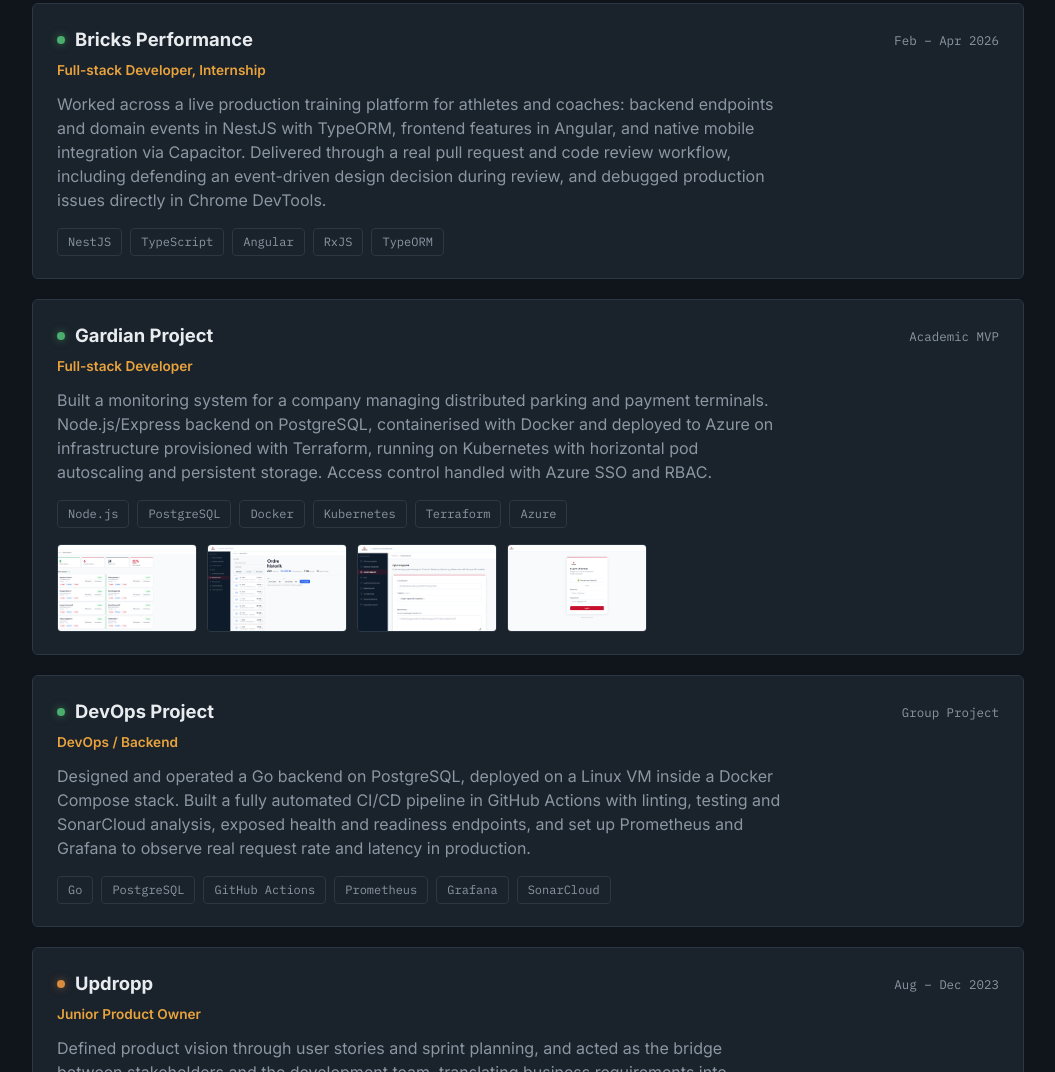
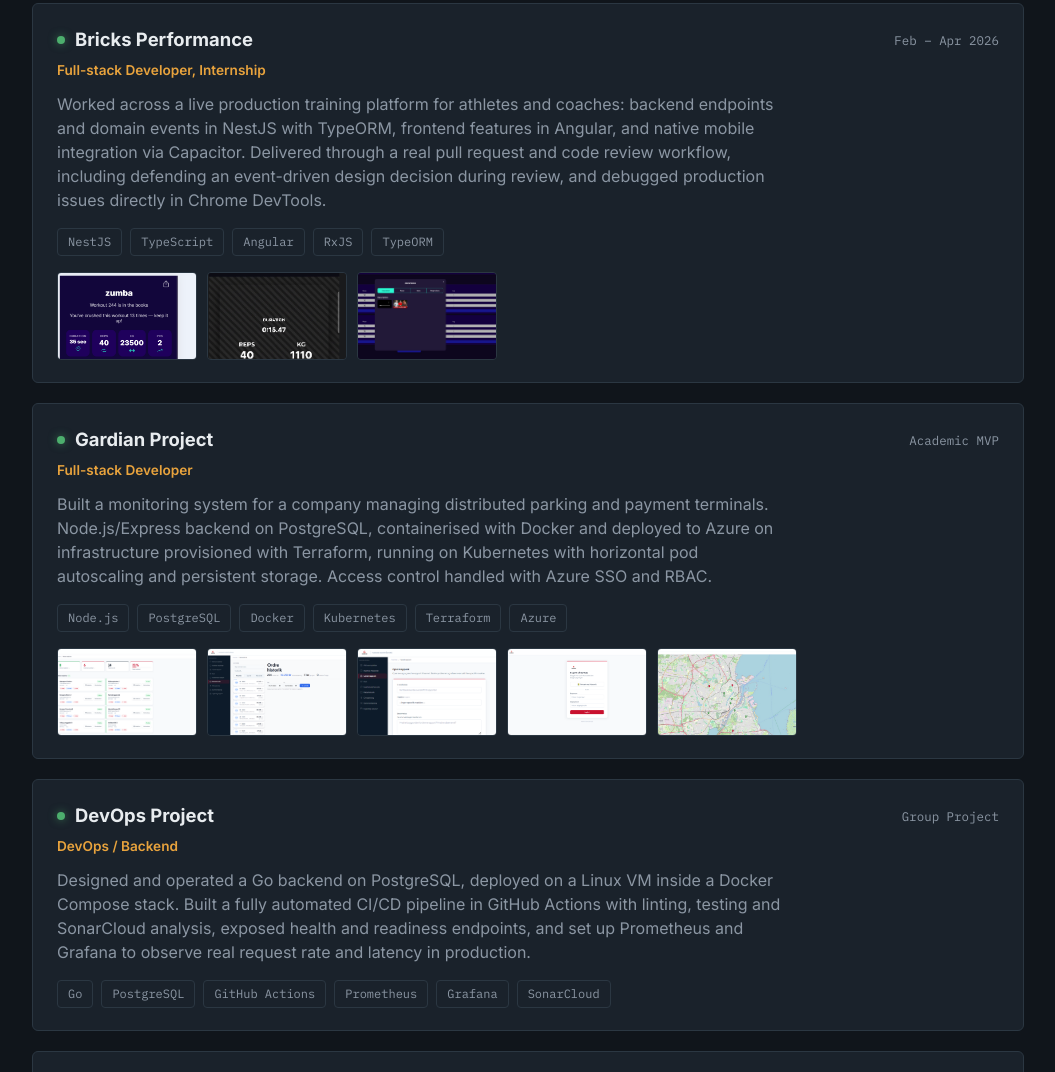
Before and after one commit to Sebkh123/Sebkh123.github.io, a plain HTML site: page index.html in a window 1280 px wide. Shown: the part 1198-2270 px from the top of the page, without its empty margins (112-1167 px from the left). Drawn offline with Linux system fonts and the light colour scheme.

Commit message:
Add Bricks Performance screenshots and Gardian map view to project galleries

```diff
--- a/index.html
+++ b/index.html
@@ -116,6 +116,17 @@
         <ul class="service-tags mono">
           <li>NestJS</li><li>TypeScript</li><li>Angular</li><li>RxJS</li><li>TypeORM</li>
         </ul>
+        <div class="service-shots">
+          <button class="shot-btn" data-full="assets/bricks/workout-summary.png">
+            <img src="assets/bricks/workout-summary.png" alt="Bricks workout summary screen with duration, reps, and PRs">
+          </button>
+          <button class="shot-btn" data-full="assets/bricks/workout-carousel.png">
+            <img src="assets/bricks/workout-carousel.png" alt="Bricks mobile workout summary carousel view">
+          </button>
+          <button class="shot-btn" data-full="assets/bricks/exercise-detail.png">
+            <img src="assets/bricks/exercise-detail.png" alt="Bricks exercise detail modal with description and focus tabs">
+          </button>
+        </div>
       </article>
 
       <article class="service-card">
@@ -145,6 +156,9 @@
           </button>
           <button class="shot-btn" data-full="assets/gardian/login.png">
             <img src="assets/gardian/login.png" alt="Gardian login screen with Microsoft SSO">
+          </button>
+          <button class="shot-btn" data-full="assets/gardian/map.jpg">
+            <img src="assets/gardian/map.jpg" alt="Gardian map view of machine locations across Copenhagen">
           </button>
         </div>
       </article>
```
Also changed, not shown: assets/bricks/exercise-detail.png (added), assets/bricks/workout-carousel.png (added), assets/bricks/workout-summary.png (added), assets/gardian/map.jpg (added).
